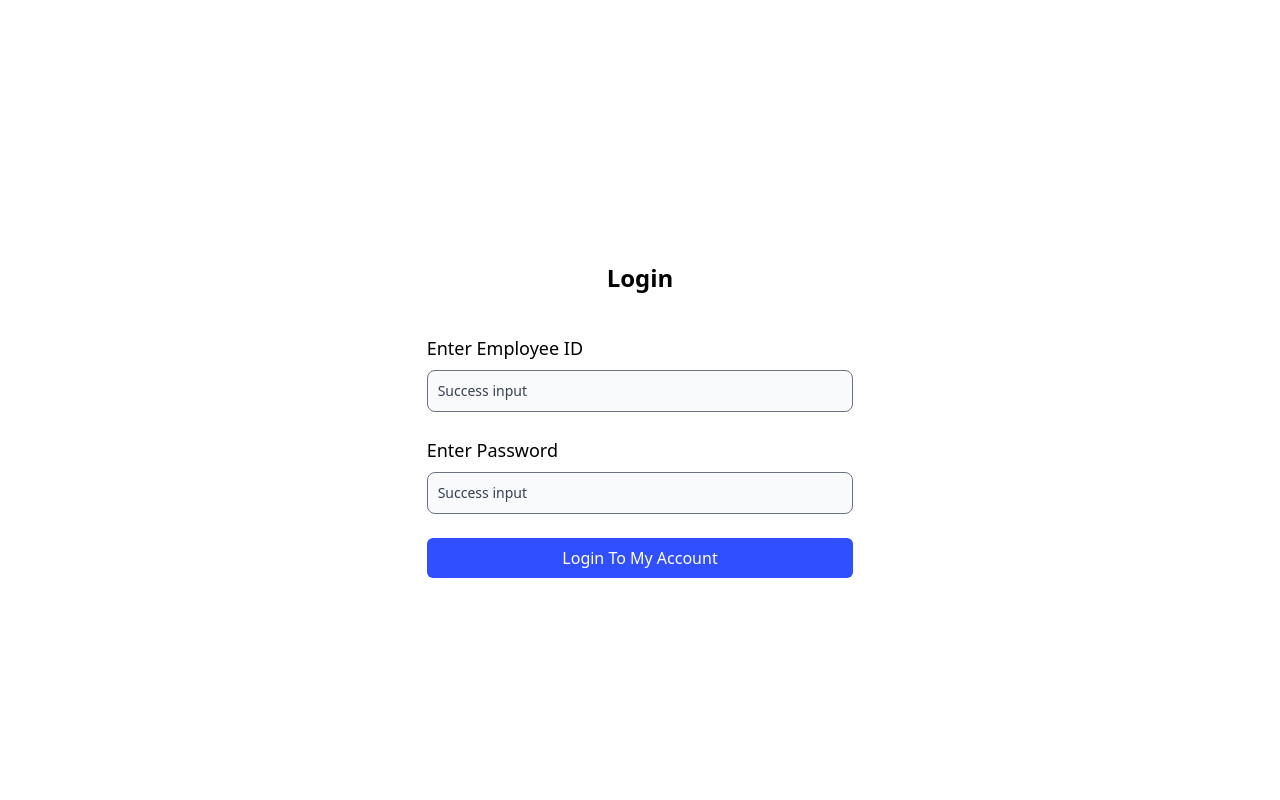
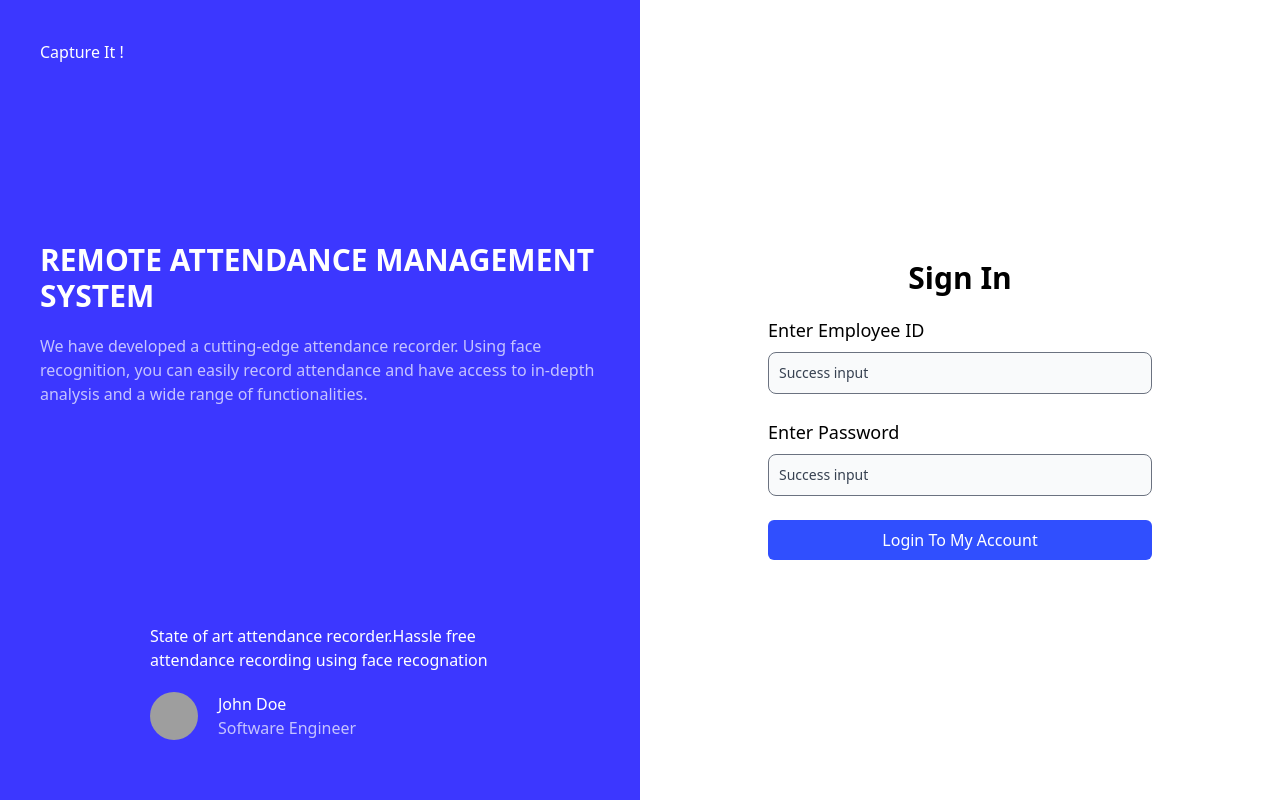
Before and after one commit to vk17-starlord/Remote-Attendance-Management, a React (Create React App) app: page / in a window 1280 px wide. Built offline with nearby package versions, Linux system fonts and the light colour scheme; grey boxes are pictures that could not be loaded.

Commit message:
improved overall admin ui

```diff
--- a/src/components/AdminLoginForm.jsx
+++ b/src/components/AdminLoginForm.jsx
@@ -36,8 +36,8 @@ const AdminLoginForm = () => {
                     handleBlur,
                     handleSubmit,
                 }) => (
-                    <div className="login w-96">
-                        <h1 className='font-bold mx-auto text-center my-10 text-2xl'>Login </h1>
+                    <div className="login w-96 my-10 bg-white border border-gray-200 rounded-xl shadow-md  p-10 ">
+                        <h1 className='font-bold mx-auto text-center my-10 text-2xl'>Admin Login </h1>
                         <div className="form ">
                             {/* Passing handleSubmit parameter tohtml form onSubmit property */}
                             <form noValidate onSubmit={handleSubmit}>
@@ -45,9 +45,9 @@ const AdminLoginForm = () => {
                                 {/* Our input html with passing formik parameters like handleChange, values, handleBlur to input properties */}
 
                                 <div class="mb-6">
-                                    <label for="success" class="block mb-2 text-lg font-medium text-black-500 ">Enter  Employee ID</label>
+                                    <label for="success" class="block mb-2 text-lg font-medium text-black-500 ">Enter Admin ID</label>
                                     <input name='EmployeeID' onChange={handleChange}
-                                        onBlur={handleBlur} value={values.EmployeeID} type="text" id="success" class="bg-gray-50 border border-gray-500 text-gray-900 dark:text-gray-400 placeholder-gray-700 dark:placeholder-gray-500 text-sm rounded-lg focus:ring-gray-500 focus:border-gray-500 block w-full p-2.5 " placeholder="Employee ID" />
+                                        onBlur={handleBlur} value={values.EmployeeID} type="text" id="success" class=" border border-gray-500 text-gray-900 dark:text-gray-400 placeholder-gray-700 dark:placeholder-gray-500 text-sm rounded-lg focus:ring-gray-500 focus:border-gray-500 block w-full p-2.5 " placeholder="Admin ID" />
                                     <p class="mt-2 text-sm text-red-600 dark:text-red-500">
                                         {errors.EmployeeID && touched.EmployeeID && errors.EmployeeID}
 
@@ -57,12 +57,12 @@ const AdminLoginForm = () => {
                                 <div class="mb-6">
                                     <label for="success" class="block mb-2 text-lg font-medium text-black-500 ">Enter Password </label>
                                     <input name='Password' onChange={handleChange}
-                                        onBlur={handleBlur} value={values.Password} type="text" id="success" class="bg-gray-50 border border-gray-500 text-gray-900 dark:text-gray-400 placeholder-gray-700 dark:placeholder-gray-500 text-sm rounded-lg focus:ring-gray-500 focus:border-gray-500 block w-full p-2.5 " placeholder="Password" />
+                                        onBlur={handleBlur} value={values.Password} type="password" id="success" class=" border border-gray-500 text-gray-900 dark:text-gray-400 placeholder-gray-700 dark:placeholder-gray-500 text-sm rounded-lg focus:ring-gray-500 focus:border-gray-500 block w-full p-2.5 " placeholder="Password" />
                                     <p class="mt-2 text-sm text-red-600 dark:text-red-500">
                                         {errors.Password && touched.Password && errors.Password}
                                     </p>
                                 </div>
-                                <button className='bg-[#304FFE] text-white w-full py-2 rounded-md font-medium' type="submit  ">Login To My Account</button>
+                                <button className='bg-[#304FFE] text-white w-full py-2 rounded-md font-medium' type="submit  ">Login </button>
                             </form>
                         </div>
                     </div>
--- a/src/components/CreateEmployeForm.jsx
+++ b/src/components/CreateEmployeForm.jsx
@@ -60,7 +60,7 @@ const CreateEmployeForm = () => {
           handleBlur,
           handleSubmit,
         }) => (
-          <div className="login">
+          <div className="login my-10 bg-white border border-gray-200 rounded-xl shadow-md  p-10">
             <h1 className='font-bold mx-auto text-center my-10 text-2xl w-96'>Create Employee</h1>
             <div className="form ">
               {/* Passing handleSubmit parameter tohtml form onSubmit property */}
@@ -71,7 +71,7 @@ const CreateEmployeForm = () => {
                 <div className="mb-6">
                   <label for="success" className="block mb-2 text-lg font-medium text-black-500 ">Enter Employee's ID</label>
                   <input name='EmpId' onChange={handleChange}
-                    onBlur={handleBlur} value={values.EmpId} type="text" id="success" className="bg-gray-50 border border-gray-500 text-gray-900 dark:text-gray-400 placeholder-gray-700 dark:placeholder-gray-500 text-sm rounded-lg focus:ring-gray-500 focus:border-gray-500 block w-full p-2.5 " placeholder="JohnDoe123" />
+                    onBlur={handleBlur} value={values.EmpId} type="text" id="success" className=" border border-gray-500 text-gray-900 dark:text-gray-400 placeholder-gray-700 dark:placeholder-gray-500 text-sm rounded-lg focus:ring-gray-500 focus:border-gray-500 block w-full p-2.5 " placeholder="JohnDoe123" />
                   <p className="mt-2 text-sm text-red-600 dark:text-red-500">
                     {errors.EmpId
                       && touched.EmpId
@@ -82,7 +82,7 @@ const CreateEmployeForm = () => {
                 <div className="mb-6 ">
                   <label for="success" className="block mb-2 text-lg font-medium text-black-500 ">Enter Employee's Name </label>
                   <input name='EmpName' onChange={handleChange}
-                    onBlur={handleBlur} value={values.EmpName} type="text" id="success" className="bg-gray-50 border border-gray-500 text-gray-900 dark:text-gray-400 placeholder-gray-700 dark:placeholder-gray-500 text-sm rounded-lg focus:ring-gray-500 focus:border-gray-500 block w-full p-2.5 " placeholder="John Doe" />
+                    onBlur={handleBlur} value={values.EmpName} type="text" id="success" className=" border border-gray-500 text-gray-900 dark:text-gray-400 placeholder-gray-700 dark:placeholder-gray-500 text-sm rounded-lg focus:ring-gray-500 focus:border-gray-500 block w-full p-2.5 " placeholder="John Doe" />
                   <p className="mt-2 text-sm text-red-600 dark:text-red-500">
                     {errors.EmpName && touched.EmpName && errors.EmpName}
                   </p>
@@ -90,7 +90,7 @@ const CreateEmployeForm = () => {
                 <div className="mb-6">
                   <label for="success" className="block mb-2 text-lg font-medium text-black-500 ">Enter Employee's Contact </label>
                   <input name='EmpContact' onChange={handleChange}
-                    onBlur={handleBlur} value={values.EmpContact} type="text" id="success" className="bg-gray-50 border border-gray-500 text-gray-900 dark:text-gray-400 placeholder-gray-700 dark:placeholder-gray-500 text-sm rounded-lg focus:ring-gray-500 focus:border-gray-500 block w-full p-2.5 " placeholder="9112233322" />
+                    onBlur={handleBlur} value={values.EmpContact} type="text" id="success" className=" border border-gray-500 text-gray-900 dark:text-gray-400 placeholder-gray-700 dark:placeholder-gray-500 text-sm rounded-lg focus:ring-gray-500 focus:border-gray-500 block w-full p-2.5 " placeholder="9112233322" />
                   <p className="mt-2 text-sm text-red-600 dark:text-red-500">
                     {errors.EmpContact && touched.EmpContact && errors.EmpContact}
                   </p>
@@ -98,7 +98,7 @@ const CreateEmployeForm = () => {
                 <div className="mb-6">
                   <label for="success" className="block mb-2 text-lg font-medium text-black-500 ">Enter Employee's Position </label>
                   <input name='EmpPosition' onChange={handleChange}
-                    onBlur={handleBlur} value={values.EmpPosition} type="text" id="success" className="bg-gray-50 border border-gray-500 text-gray-900 dark:text-gray-400 placeholder-gray-700 dark:placeholder-gray-500 text-sm rounded-lg focus:ring-gray-500 focus:border-gray-500 block w-full p-2.5 " placeholder="SDE-1" />
+                    onBlur={handleBlur} value={values.EmpPosition} type="text" id="success" className=" border border-gray-500 text-gray-900 dark:text-gray-400 placeholder-gray-700 dark:placeholder-gray-500 text-sm rounded-lg focus:ring-gray-500 focus:border-gray-500 block w-full p-2.5 " placeholder="SDE-1" />
                   <p className="mt-2 text-sm text-red-600 dark:text-red-500">
                     {errors.EmpPosition && touched.EmpPosition && errors.EmpPosition}
                   </p>
@@ -106,7 +106,7 @@ const CreateEmployeForm = () => {
                 <div className="mb-6">
                   <label for="success" className="block mb-2 text-lg font-medium text-black-500 ">Enter Employee's Salary </label>
                   <input name='EmpSalary' onChange={handleChange}
-                    onBlur={handleBlur} value={values.EmpSalary} type="text" id="success" className="bg-gray-50 border border-gray-500 text-gray-900 dark:text-gray-400 placeholder-gray-700 dark:placeholder-gray-500 text-sm rounded-lg focus:ring-gray-500 focus:border-gray-500 block w-full p-2.5 " placeholder="40000" />
+                    onBlur={handleBlur} value={values.EmpSalary} type="text" id="success" className=" border border-gray-500 text-gray-900 dark:text-gray-400 placeholder-gray-700 dark:placeholder-gray-500 text-sm rounded-lg focus:ring-gray-500 focus:border-gray-500 block w-full p-2.5 " placeholder="40000" />
                   <p className="mt-2 text-sm text-red-600 dark:text-red-500">
                     {errors.EmpSalary && touched.EmpSalary && errors.EmpSalary}
                   </p>
@@ -114,7 +114,7 @@ const CreateEmployeForm = () => {
                 <div className="mb-6">
                   <label for="success" className="block mb-2 text-lg font-medium text-black-500 ">Enter Employee's Join Date </label>
                   <input name='EmpJoinDate' onChange={handleChange}
-                    onBlur={handleBlur} value={values.EmpJoinDate} type="date" id="success" className="bg-gray-50 border border-gray-500 text-gray-900 dark:text-gray-400 placeholder-gray-700 dark:placeholder-gray-500 text-sm rounded-lg focus:ring-gray-500 focus:border-gray-500 block w-full p-2.5 " placeholder="2021-08-01" />
+                    onBlur={handleBlur} value={values.EmpJoinDate} type="date" id="success" className=" border border-gray-500 text-gray-900 dark:text-gray-400 placeholder-gray-700 dark:placeholder-gray-500 text-sm rounded-lg focus:ring-gray-500 focus:border-gray-500 block w-full p-2.5 " placeholder="2021-08-01" />
                   <p className="mt-2 text-sm text-red-600 dark:text-red-500">
                     {errors.EmpJoinDate && touched.EmpJoinDate && errors.EmpJoinDate}
                   </p>
--- a/src/pages/SignIn.js
+++ b/src/pages/SignIn.js
@@ -15,8 +15,37 @@ function SignIn() {
   });
 
   return (
-    <div className='w-full min-h-screen flex justify-center items-center '>
+    <div className='w-full min-h-screen grid-cols-1 grid md:grid-cols-2'>
 
+      <div className="col text-white  bg-[#3c37ff] flex justify-between items-start flex-col p-10 w-full min-h-screen">
+
+        <div className="flex justify-start items-center">
+          <i className='bx bxl-d/ev-to text-3xl'></i>
+          <p> Capture It ! </p>
+        </div>
+
+
+        <div className="text">
+          <h1 className='text-3xl font-bold uppercase'>Remote Attendance Management System</h1>
+          <p className='text-white/70 my-5'>We have developed a cutting-edge attendance recorder. Using face recognition, you can easily record attendance and have access to in-depth analysis and a wide range of functionalities. </p>
+        </div>
+
+        <div className="comment bg-dark-primary md:w-9/12 w-6/12 px-10 py-5 mx-auto rounded-md">
+          <p className='mb-5'>State of art attendance recorder.Hassle free attendance recording using face recognation</p>
+          <div className="profile flex">
+            <img src="https://media.sketchfab.com/models/7b9a05ad2bfc42eca59141d550a868e2/thumbnails/c0a545aba25e4fc1a27a040429227266/cd1f9baf456146ab948056ff64f83b51.jpeg" className='w-12 object-cover h-12 rounded-full' alt="profile" />
+            <div className="txt">
+              <h3 className='ml-5'>John Doe</h3>
+              <h3 className='ml-5 text-white/70'>Software Engineer</h3>
+
+            </div>
+          </div>
+        </div>
+
+      </div>
+      <div className="col md:w-full min-h-screen flex justify-center items-center ">
+        <div className=" mx-auto justify-center w-96">
+          <h1 className='font-bold text-3xl my-5 text-center'> Sign In </h1>
           <Formik
             validationSchema={schema}
             initialValues={{ EmployeeID: "", Password: "" }}
@@ -33,8 +62,8 @@ function SignIn() {
               handleBlur,
               handleSubmit,
             }) => (
-          <div className="login w-4/12">
-            <h1 className='font-bold mx-auto text-center my-10 text-2xl'>Login </h1>
+              <div className="login ">
+                {/* <h1 className='font-bold mx-auto text-center my-10 text-2xl'>Login </h1> */}
                 <div className="form ">
                   {/* Passing handleSubmit parameter tohtml form onSubmit property */}
                   <form noValidate onSubmit={handleSubmit}>
@@ -54,7 +83,7 @@ function SignIn() {
                     <div class="mb-6">
                       <label for="success" class="block mb-2 text-lg font-medium text-black-500 ">Enter Password </label>
                       <input name='Password' onChange={handleChange}
-                    onBlur={handleBlur} value={values.Password} type="text" id="success" class="bg-gray-50 border border-gray-500 text-gray-900 dark:text-gray-400 placeholder-gray-700 dark:placeholder-gray-500 text-sm rounded-lg focus:ring-gray-500 focus:border-gray-500 block w-full p-2.5 " placeholder="Success input" />
+                        onBlur={handleBlur} value={values.Password} type="password" id="success" class="bg-gray-50 border border-gray-500 text-gray-900 dark:text-gray-400 placeholder-gray-700 dark:placeholder-gray-500 text-sm rounded-lg focus:ring-gray-500 focus:border-gray-500 block w-full p-2.5 " placeholder="Success input" />
                       <p class="mt-2 text-sm text-red-600 dark:text-red-500">
                         {errors.Password && touched.Password && errors.Password}
                       </p>
@@ -68,6 +97,8 @@ function SignIn() {
               </div>
             )}
           </Formik>
+        </div>
+      </div>
 
 
     </div>
```
Also changed, not shown: src/components/AdminNavbar.jsx (+18 -10 lines), src/pages/AdminDashboard.js (+29 -18 lines). Lines whose indentation alone changed are shown as unchanged.
